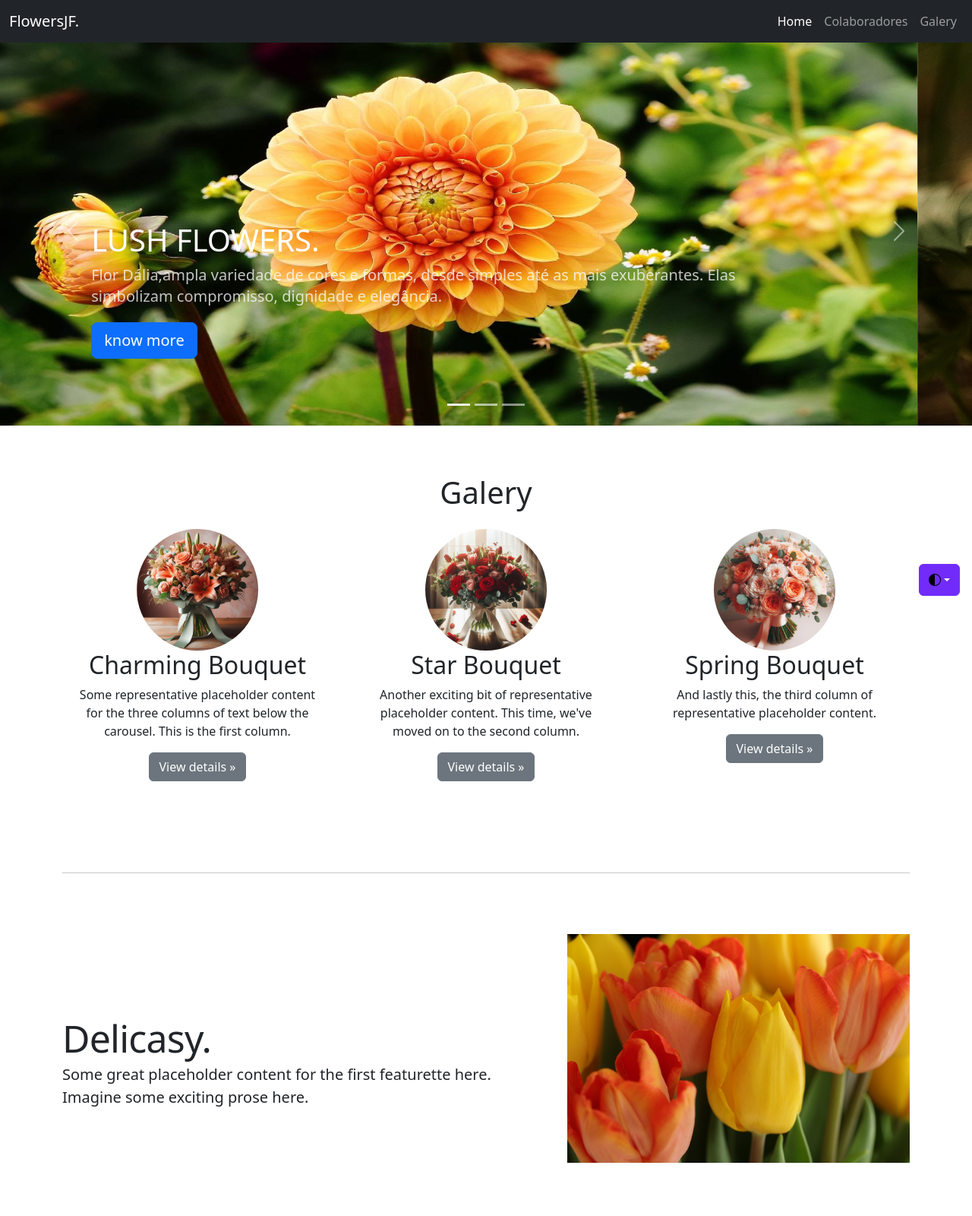
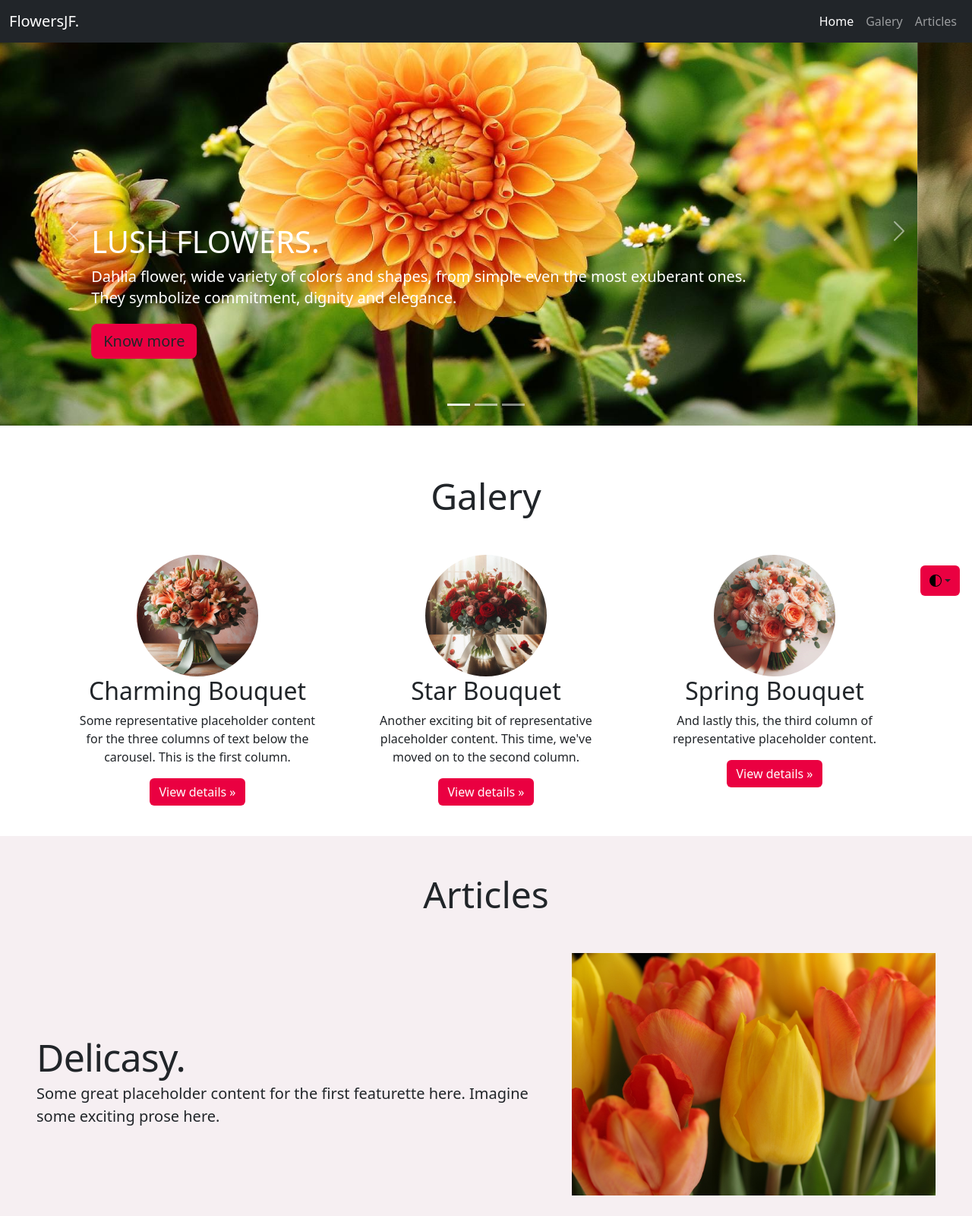
Before and after one commit to joelmaqdf/flowers, a plain HTML site: page index.html in a window 1280 px wide. Shown: the top 1600 px of the page at 76% size. Drawn offline with nearby package versions, Linux system fonts and the light colour scheme.

Commit message:
Updated page

```diff
--- a/carousel.css
+++ b/carousel.css
@@ -1,6 +1,16 @@
 /* GLOBAL STYLES
 -------------------------------------------------- */
-/* Padding below the footer and lighter body text */
+:root {
+--bg-article: #f6eff2;
+--btn-color: #ea0041;
+--btn-hover: #ff1759;
+}
+
+[data-bs-theme="dark"] {
+  --bg-article: #9e4c70;
+  --btn-color: #ff1759;
+  --btn-hover: #ea0041;
+}
 
 body {
   padding-top: 3rem;
@@ -8,6 +18,14 @@ body {
   color: rgb(var(--bs-tertiary-color-rgb));
 }
 
+.btn {
+  background-color: var(--btn-color);
+  border: none !important;
+}
+
+.btn:hover, .btn:focus, .btn:visited, .btn:active {
+  background-color: var(--btn-hover) !important;
+}
 
 /* CUSTOMIZE THE CAROUSEL
 -------------------------------------------------- */
@@ -25,26 +43,27 @@ body {
 /* Declare heights because of positioning of img element */
 .carousel-item {
   height: 32rem;
-
 }
 
-/* MARKETING CONTENT
+.carousel-item img {
+  min-height: 100%;
+}
+
+/* galery CONTENT
 -------------------------------------------------- */
 
 /* Center align the text within the three columns below the carousel */
 
-
-.marketing .col-lg-4 {
+.galery .col-lg-4 {
   margin-bottom: 1.5rem;
   text-align: center;
 }
 /* rtl:begin:ignore */
-.marketing .col-lg-4 p {
-  margin-right: .75rem;
-  margin-left: .75rem;
+.galery .col-lg-4 p {
+  margin-right: 0.75rem;
+  margin-left: 0.75rem;
 }
 /* rtl:end:ignore */
-
 
 /* Featurettes
 ------------------------- */
@@ -53,10 +72,10 @@ body {
   margin: 5rem 0; /* Space out the Bootstrap <hr> more */
 }
 
-/* Thin out the marketing headings */
+/* Thin out the galery headings */
 /* rtl:begin:remove */
 .featurette-heading {
-  letter-spacing: -.05rem;
+  letter-spacing: -0.05rem;
 }
 
 .custom-align-right {
@@ -75,16 +94,19 @@ img.bd-placeholder-img {
 .row .clb {
   text-align: center;
   padding-bottom: 40px;
-  font-size: 2rem;
+  font-size: 3rem;
 }
 
-
+#articles {
+  background-color: var(--bg-article);
+}
 /* rtl:end:remove */
 
 /* RESPONSIVE CSS
 -------------------------------------------------- */
 
-@media (min-width: 40em) { /*
+@media (min-width: 40em) {
+  /*
   /* Bump up size of carousel content */
   .carousel-caption p {
     margin-bottom: 1.25rem;
@@ -103,7 +125,6 @@ img.bd-placeholder-img {
   }
 }
 
-
 @media (min-width: 768px) {
   .bd-placeholder-img-lg {
     font-size: 3.5rem;
@@ -118,13 +139,20 @@ img.bd-placeholder-img {
   }
 }
 
+@media (min-width: 1200px) {
+  .carousel-item img {
+    transform: translateY(-18%);
+  }
+}
+
 .b-example-divider {
   width: 100%;
   height: 3rem;
-  background-color: rgba(0, 0, 0, .1);
-  border: solid rgba(0, 0, 0, .15);
+  background-color: rgba(0, 0, 0, 0.1);
+  border: solid rgba(0, 0, 0, 0.15);
   border-width: 1px 0;
-  box-shadow: inset 0 .5em 1.5em rgba(0, 0, 0, .1), inset 0 .125em .5em rgba(0, 0, 0, .15);
+  box-shadow: inset 0 0.5em 1.5em rgba(0, 0, 0, 0.1),
+    inset 0 0.125em 0.5em rgba(0, 0, 0, 0.15);
 }
 
 .b-example-vr {
@@ -134,8 +162,7 @@ img.bd-placeholder-img {
 }
 
 .bi {
-  vertical-align: -.125em;
-
+  vertical-align: -0.125em;
 }
 
 .nav-scroller {
@@ -156,23 +183,6 @@ img.bd-placeholder-img {
   -webkit-overflow-scrolling: touch;
 }
 
-.btn-bd-primary {
-  --bd-violet-bg: #712cf9;
-  --bd-violet-rgb: 112.520718, 44.062154, 249.437846;
-
-  --bs-btn-font-weight: 600;
-  --bs-btn-color: var(--bs-white);
-  --bs-btn-bg: var(--bd-violet-bg);
-  --bs-btn-border-color: var(--bd-violet-bg);
-  --bs-btn-hover-color: var(--bs-white);
-  --bs-btn-hover-bg: #6528e0;
-  --bs-btn-hover-border-color: #6528e0;
-  --bs-btn-focus-shadow-rgb: var(--bd-violet-rgb);
-  --bs-btn-active-color: var(--bs-btn-hover-color);
-  --bs-btn-active-bg: #5a23c8;
-  --bs-btn-active-border-color: #5a23c8;
-}
-
 .bd-mode-toggle {
   z-index: 1500;
 }
--- a/index.html
+++ b/index.html
@@ -122,12 +122,12 @@
                 <a class="nav-link active" aria-current="page" href="#">Home</a>
               </li>
               <li class="nav-item">
-                <a class="nav-link" aria-current="page" href="#"
-                  >Colaboradores</a
+                <a class="nav-link" aria-current="page" href="#galery"
+                  >Galery</a
                 >
               </li>
               <li class="nav-item">
-                <a class="nav-link" aria-current="page" href="#">Galery</a>
+                <a class="nav-link" aria-current="page" href="#articles">Articles</a>
               </li>
             </ul>
           </div>
@@ -166,7 +166,6 @@
               src="imagens/flower5.jpg"
               class="bd-placeholder-img"
               width="100%"
-              height="100%"
               aria-hidden="true"
               preserveAspectRatio="xMidYMid slice"
               focusable="false"
@@ -174,16 +173,17 @@
             <div class="container">
               <div class="carousel-caption text-start">
                 <h1>LUSH FLOWERS.</h1>
-                <p class="opacity-75">
-                  Flor Dália,ampla variedade de cores e formas, desde simples
-                  até as mais exuberantes. Elas simbolizam compromisso,
-                  dignidade e elegância.
+                <p>
+                  Dahlia flower, wide variety of colors and shapes, from simple
+                  even the most exuberant ones. They symbolize commitment,
+                  dignity and elegance.
                 </p>
                 <p>
                   <a
-                    class="btn btn-lg btn-primary"
-                    href="https://blog.plantei.com.br/como-plantar-dalia/"
-                    >know more</a
+                    class="btn btn-lg"
+                    href="https://www.floretflowers.com/resources/how-to-grow-dahlias/"
+                    target="_blank"
+                    >Know more</a
                   >
                 </p>
               </div>
@@ -195,7 +195,6 @@
               src="imagens/flowers2.jpg"
               class="bd-placeholder-img"
               width="100%"
-              height="100%"
               aria-hidden="true"
               preserveAspectRatio="xMidYMid slice"
               focusable="false"
@@ -204,15 +203,14 @@
               <div class="carousel-caption">
                 <h1>FLOWERS & COLORS.</h1>
                 <p>
-                  Flor Dália,ampla variedade de cores e formas, desde simples
-                  até as mais exuberantes. Elas simbolizam compromisso,
-                  dignidade e elegância
+                  Did you know that every flower color has a different meaning that can convey a message and certain emotion?
                 </p>
                 <p>
                   <a
-                    class="btn btn-lg btn-primary"
-                    href="https://www.noivasonline.com/flores-laranja-casamento.htm"
-                    >Flower Gallery</a
+                    class="btn btn-lg"
+                    target="_blank"
+                    href="https://darceyflowers.ae/blog/flower-color-meanings-and-symbolism/"
+                    >See the meanings</a
                   >
                 </p>
               </div>
@@ -224,7 +222,6 @@
               src="imagens/flower4.jpg"
               class="bd-placeholder-img"
               width="100%"
-              height="100%"
               aria-hidden="true"
               preserveAspectRatio="xMidYMid slice"
               focusable="false"
@@ -233,13 +230,13 @@
               <div class="carousel-caption text-end">
                 <h1>BEAUTIFULL ROSES.</h1>
                 <p>
-                  Represent love and deep passion. They are the classic choice
-                  to express romantic feelings.
+                  Roses not only provide our gardens and bouquets with incredible beauty and fragrance, but they can also connect us to our families and friends. With a little planning, some know-how and a lot of curiosity you can grow roses that will inspire future connections and smiles.
                 </p>
                 <p>
                   <a
-                    class="btn btn-lg btn-primary"
-                    href="https://www.interflora.pt/blog/rosa-guia-completo/"
+                    class="btn btn-lg"
+                    target="_blank"
+                    href="https://gardens.si.edu/learn/blog/tips-for-growing-healthy-roses/"
                     >See More</a
                   >
                 </p>
@@ -267,14 +264,10 @@
         </button>
       </div>
 
-      <!-- Marketing messaging and featurettes
-  ================================================== -->
-      <!-- Wrap the rest of  the page in another container to center all the content. -->
-
-      <div class="container marketing" id="marketing">
+      <div class="container galery" id="galery">
         <!-- Three columns of text below the carousel -->
         <div class="row">
-          <h1 class="text-center" style="padding-bottom: 0.4em">Galery</h1>
+          <h1 class="clb">Galery</h1>
           <div class="col-lg-4">
             <img
               src="imagens/bouquet1.jpg"
@@ -331,12 +324,11 @@
           <!-- /.col-lg-4 -->
         </div>
         <!-- /.row -->
-
+      </div>
         <!-- START THE FEATURETTES -->
-
-        <hr class="featurette-divider" />
-        <section class="colaboradores" id="colaboradores">
+      <div class="container-fluid pt-5 px-5" id="articles">
           <div class="row featurette">
+            <h1 class="clb">Articles</h1>
             <div class="col-md-7">
               <h2 class="featurette-heading fw-normal lh-1">Delicasy.</h2>
               <p class="lead">
@@ -410,7 +402,6 @@
               />
             </div>
           </div>
-        </section>
         <hr class="featurette-divider" />
 
         <!-- /END THE FEATURETTES -->
```
